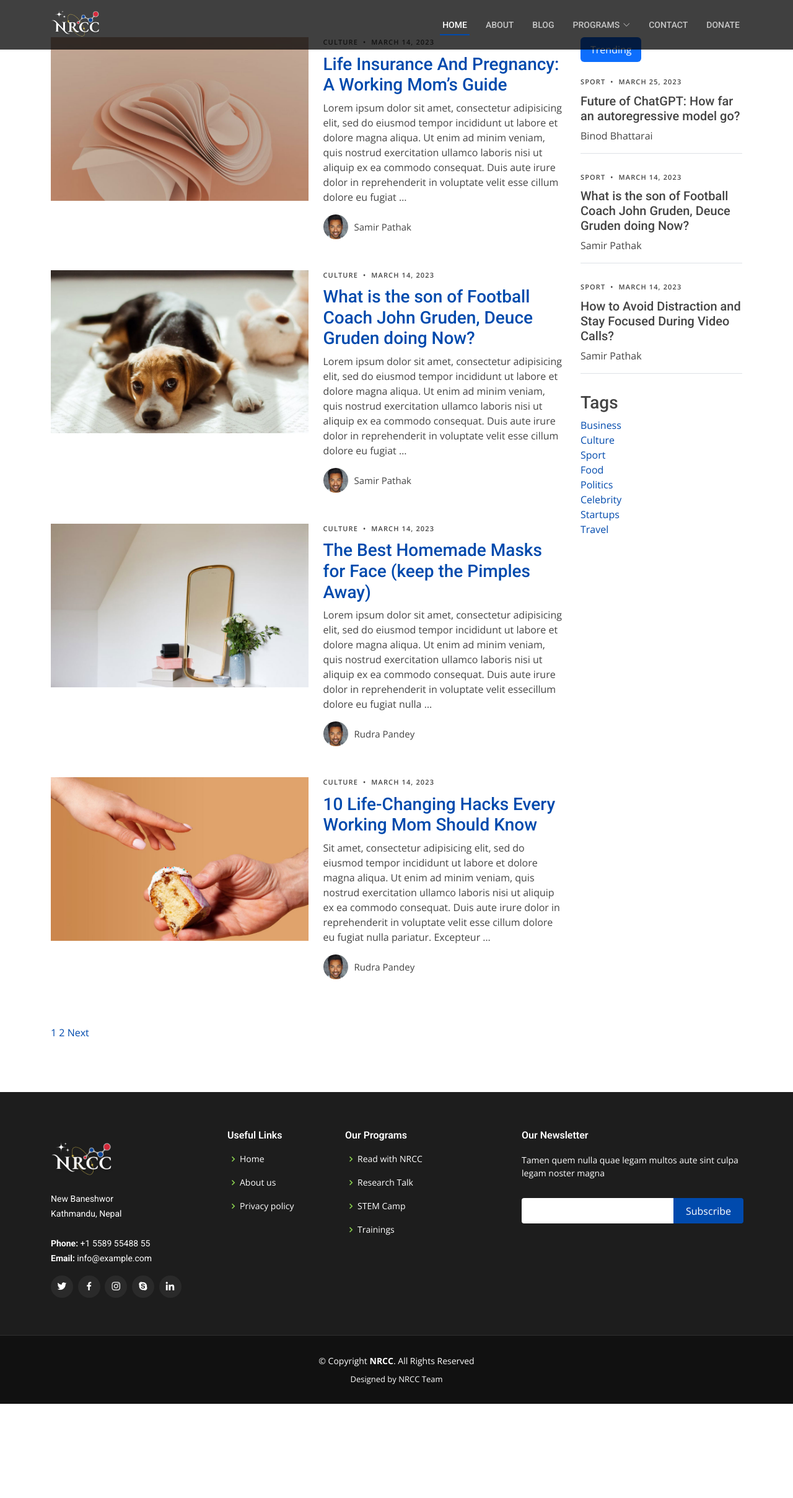
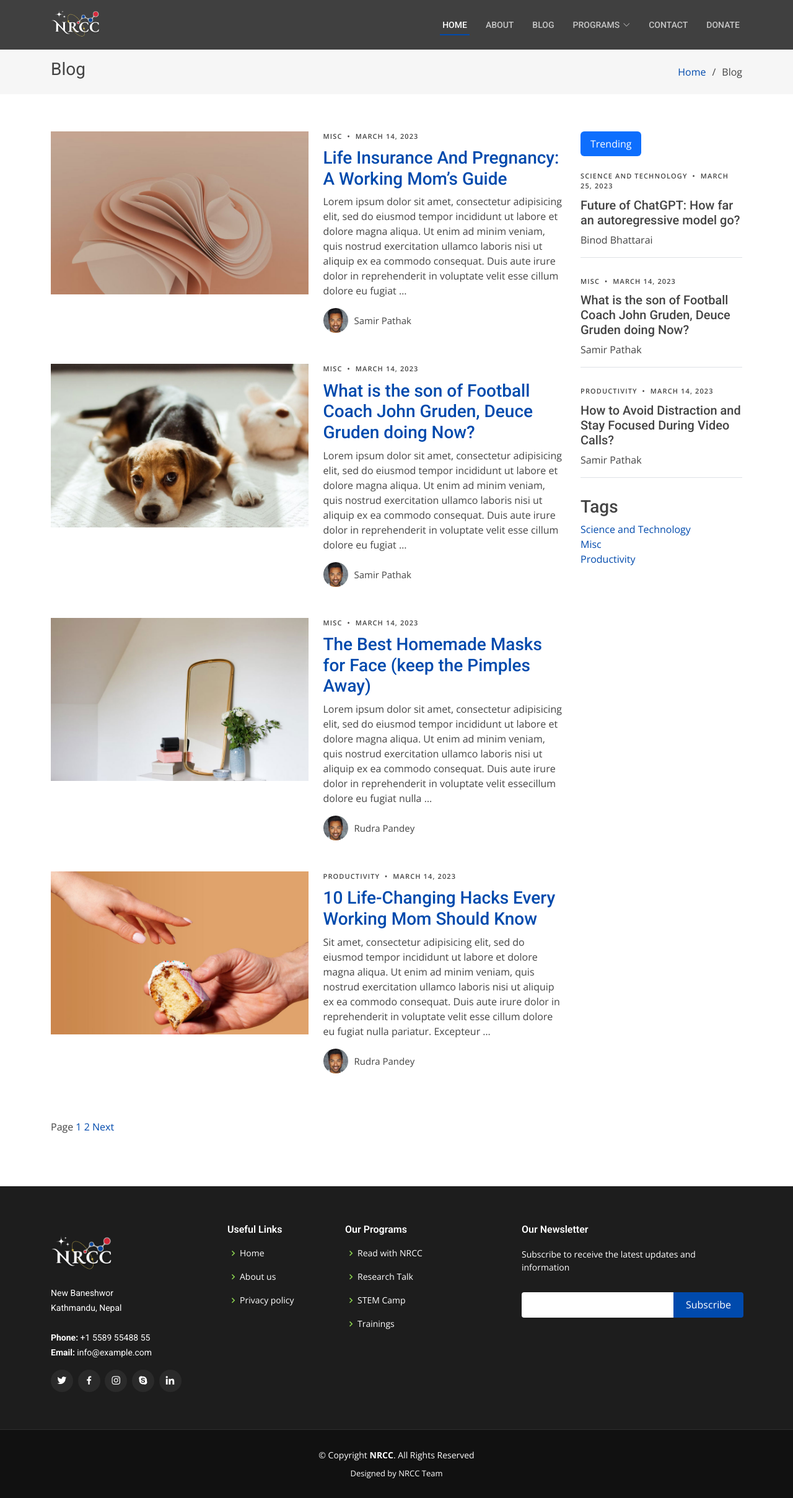
Before and after one commit to bjayadikary/nrcc_website_development, a Django app: page /blog/ in a window 1280 px wide. Shown: the whole page at 62% size. Before the commit the page ends 2265 px from the top, so only its background shows below. Run offline with Django 4.2, Linux system fonts and the light colour scheme; data comes from the database, SQL or seed files in the repository; both versions use the stored data as it was after the commit; some libraries are stand-ins or nearby versions.

Commit message:
[Added] Category Functionality

```diff
--- a/nrccnepal/blog/admin.py
+++ b/nrccnepal/blog/admin.py
@@ -1,5 +1,5 @@
 from django.contrib import admin
-from .models import Authors, Blogs, UserComments, TrendingBlogs
+from .models import Authors, Blogs, UserComments, TrendingBlogs, Categories
 
 
 class BlogsAdmin(admin.ModelAdmin):
@@ -10,3 +10,4 @@ admin.site.register(Authors)
 admin.site.register(Blogs, BlogsAdmin)
 admin.site.register(UserComments)
 admin.site.register(TrendingBlogs)
+admin.site.register(Categories)
--- a/nrccnepal/blog/models.py
+++ b/nrccnepal/blog/models.py
@@ -29,9 +29,23 @@ class Authors(models.Model):
 		return f"{self.author}"
 
 
+class Categories(models.Model):
+	category = models.CharField("Category", max_length=100)
+	slug = models.SlugField(unique=True, max_length=100, blank=True, null=True)
+
+	def save(self):
+		if not self.slug:
+			self.slug = slugify(self.category)
+		super().save()
+
+	def __str__(self):
+		return f"{self.category}"
+
+
 class Blogs(models.Model):
 	author = models.ForeignKey(Authors, on_delete=models.PROTECT, related_name='author_blog') # related_name allows accessing Blogs of Author
 	title = models.CharField("Blog Title", max_length=500)
+	category = models.ForeignKey(Categories, on_delete=models.PROTECT, related_name='category_blog', default=1)
 	body = models.TextField(default="Type here...")
 	published_date = models.DateField(auto_now_add=True, blank=True)
 	updated_datetime = models.DateTimeField(auto_now=True, blank=True)
--- a/nrccnepal/blog/templates/blog/base.html
+++ b/nrccnepal/blog/templates/blog/base.html
@@ -2,7 +2,6 @@
 
 {% load static %}
 
-<!-- Overriding styles -->
 {% block content %}
 
 {% endblock %}
--- a/nrccnepal/blog/templates/blog/blog-page.html
+++ b/nrccnepal/blog/templates/blog/blog-page.html
@@ -10,12 +10,27 @@
 </head>
 <body>
   <main id="main">
+   <!-- ======= Breadcrumbs ======= -->
+   <section class="breadcrumbs">
+    <div class="container">
+
+      <div class="d-flex justify-content-between align-items-center">
+        <h2>Blog</h2>
+        <ol>
+          <li><a href="index.html">Home</a></li>
+          <li>Blog</li>
+        </ol>
+      </div>
+
+    </div>
+  </section><!-- End Breadcrumbs -->
+
   <section>
     <div class="container">
       <div class="row">
 
         <div class="col-md-9" data-aos="fade-up">
-
+          {% if blogs %}
           {% for blog in blogs %}
 
           <div class="d-md-flex post-entry-2 half">
@@ -23,7 +38,7 @@
               <img src="{{ blog.featured_image.url }}" alt="" class="img-fluid">
             </a>
             <div>
-                <div class="post-meta"><span class="date">Culture</span> <span class="mx-1">&bullet;</span> <span>{{ blog.published_date }}</span></div>
+              <div class="post-meta"><span class="date">{{ blog.category }}</span> <span class="mx-1">&bullet;</span> <span>{{ blog.published_date }}</span></div>
               <h3><a href="{% url 'blog:single_blog' blog.title|slugify %}">{{ blog.title }}</a></h3>
               <p>{{ blog.body|truncatewords:50 }}</p>
               <div class="d-flex align-items-center author">
@@ -36,9 +51,13 @@
           </div>
 
           {% endfor %}
+          {% else %}
+          <span>No items to display</span>
+          {% endif %}
 
           <div class="text-start py-4">
             <div class="custom-pagination">
+              <span class="title">Page</span>
               {% if blogs.has_previous %}
               <a href="?page={{ blogs.previous_page_number }}" class="prev">Previous</a>
               {% endif %}
@@ -73,7 +92,7 @@
               <div class="tab-pane fade show active" id="pills-trending" role="tabpanel" aria-labelledby="pills-trending-tab">
                 {% for trending_blog in trending_blogs %}
                 <div class="post-entry-1 border-bottom">
-                    <div class="post-meta"><span class="date">Sport</span> <span class="mx-1">&bullet;</span> <span>{{ trending_blog.blogs.published_date }}</span></div>
+                  <div class="post-meta"><span class="date">{{ trending_blog.blogs.category }}</span> <span class="mx-1">&bullet;</span> <span>{{ trending_blog.blogs.published_date }}</span></div>
                   <h2 class="mb-2"><a href="{% url 'blog:single_blog' trending_blog.blogs.title|slugify %}">{{ trending_blog.blogs.title }}</a></h2>
                   <span class="author mb-3 d-block">{{ trending_blog.blogs.author }}</span>
                 </div>
@@ -85,14 +104,12 @@
             <div class="aside-block">
               <h3 class="aside-title">Tags</h3>
               <ul class="aside-tags list-unstyled">
-                  <li><a href="#">Business</a></li>
-                  <li><a href="#">Culture</a></li>
-                  <li><a href="#">Sport</a></li>
-                  <li><a href="#">Food</a></li>
-                  <li><a href="#">Politics</a></li>
-                  <li><a href="#">Celebrity</a></li>
-                  <li><a href="#">Startups</a></li>
-                  <li><a href="#">Travel</a></li>
+                {% for category in categories %}
+                {% if category.category_blog.exists %}
+                <li><a href="{% url 'blog:categorized_blog' category|slugify %}">{{ category }}</a></li>
+                {% endif %}
+                {% endfor %}
+
               </ul>
             </div>
 
--- a/nrccnepal/blog/urls.py
+++ b/nrccnepal/blog/urls.py
@@ -5,5 +5,6 @@ app_name = 'blog'
 urlpatterns = [
     path("", views.blog, name="blog_page"),
 	path("<slug:slug>/", views.single_blog, name="single_blog"),
+	path("category/<slug:slug>/", views.categorized_blog, name='categorized_blog')
 
 ]
--- a/nrccnepal/blog/views.py
+++ b/nrccnepal/blog/views.py
@@ -4,7 +4,7 @@ from django.contrib import messages
 from django.template.defaultfilters import slugify
 from django.http import HttpResponseRedirect
 from django.urls import reverse
-from .models import Blogs, TrendingBlogs
+from .models import Blogs, TrendingBlogs, Categories
 from .forms import CommentForm
 from datetime import date
 
@@ -14,6 +14,9 @@ from datetime import date
 def blog(request):
 	# Retriving the top blogs with highest priority
 	trending_blogs = TrendingBlogs.objects.all().order_by('priority')
+
+	# Retreiving categories
+	categories = Categories.objects.all()
 
 	all_blogs = Blogs.objects.all().order_by('priority','-updated_datetime','-published_date')
 	paginator = Paginator(all_blogs, 4) # number of objects to display per page
@@ -27,11 +30,40 @@ def blog(request):
 	return render(request, "blog/blog-page.html", {
 		"blogs" : paginator_objects,
 		"trending_blogs": trending_blogs,
+		"categories": categories,
 		})
 
 
+def categorized_blog(request, slug):
+	# Retriving the top blogs with highest priority
+	trending_blogs = TrendingBlogs.objects.all().order_by('priority')
+
+	# Retrieving all categories for category tab
+	categories = Categories.objects.all()
+
+	# Getting the category object (id) based on the category name
+	category_obj = get_object_or_404(Categories, slug=slug)
+
+	filtered_blogs = category_obj.category_blog.all().order_by('priority', '-updated_datetime', '-published_date') # using related_name
+	paginator = Paginator(filtered_blogs, 4) # number of objects to display per page
+	current_page = request.GET.get('page') # retreives current page number
+
+	try:
+		paginator_objects = paginator.page(current_page)
+	except PageNotAnInteger:
+		paginator_objects = paginator.page(1)
+
+	return render(request, "blog/blog-page.html", {
+		"blogs" : paginator_objects,
+		"trending_blogs": trending_blogs,
+		"categories": categories,
+		})
+
 def single_blog(request, slug):
 	blog = Blogs.objects.get(slug=slug) # Handle exception Blogs.DoesNotExist
+
+	# Retreiving categories
+	categories = Categories.objects.all()
 
 	if request.method == "POST":
 		comment_form = CommentForm(request.POST)
@@ -54,5 +86,6 @@ def single_blog(request, slug):
 		"blog" : blog,
 		"trending_blogs" : trending_blogs,
 		"comments" : comments,
-		"comment_form" : comment_form
+		"comment_form" : comment_form,
+		"categories": categories,
 		})
--- a/nrccnepal/core/templates/core/base.html
+++ b/nrccnepal/core/templates/core/base.html
@@ -121,7 +121,7 @@
 
           <div class="col-lg-4 col-md-6 footer-newsletter">
             <h4>Our Newsletter</h4>
-            <p>Tamen quem nulla quae legam multos aute sint culpa legam noster magna</p>
+            <p>Subscribe to receive the latest updates and information</p>
             <form action="" method="post">
               <input type="email" name="email"><input type="submit" value="Subscribe">
             </form>
```
Also changed, not shown: nrccnepal/blog/templates/blog/single-blog.html (+26 -12 lines), nrccnepal/blog/migrations/0007_alter_blogs_author_alter_usercomments_blogs_and_more.py (added), nrccnepal/blog/migrations/0008_remove_categories_blogs.py (added), nrccnepal/blog/migrations/0009_blogs_category.py (added), nrccnepal/blog/migrations/0010_categories_slug.py (added), nrccnepal/db.sqlite3. Lines whose indentation alone changed are shown as unchanged.
